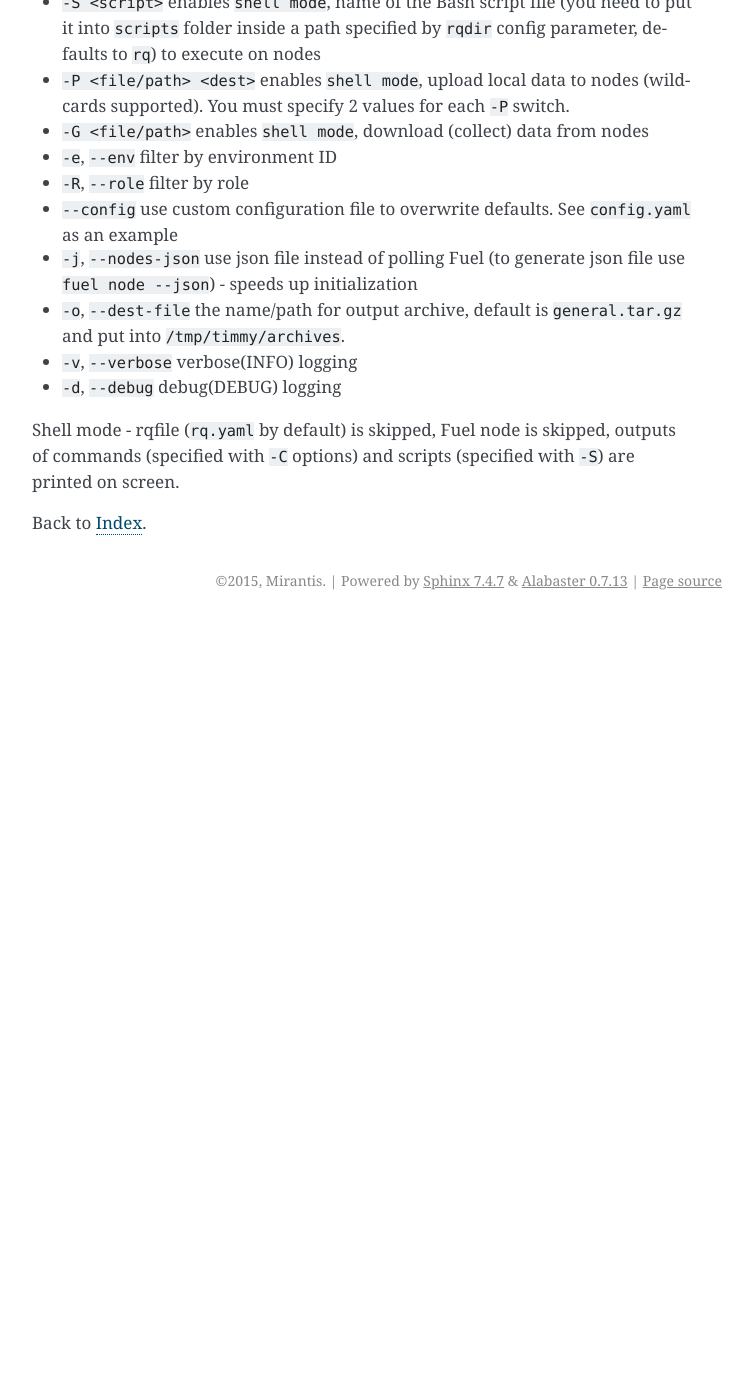
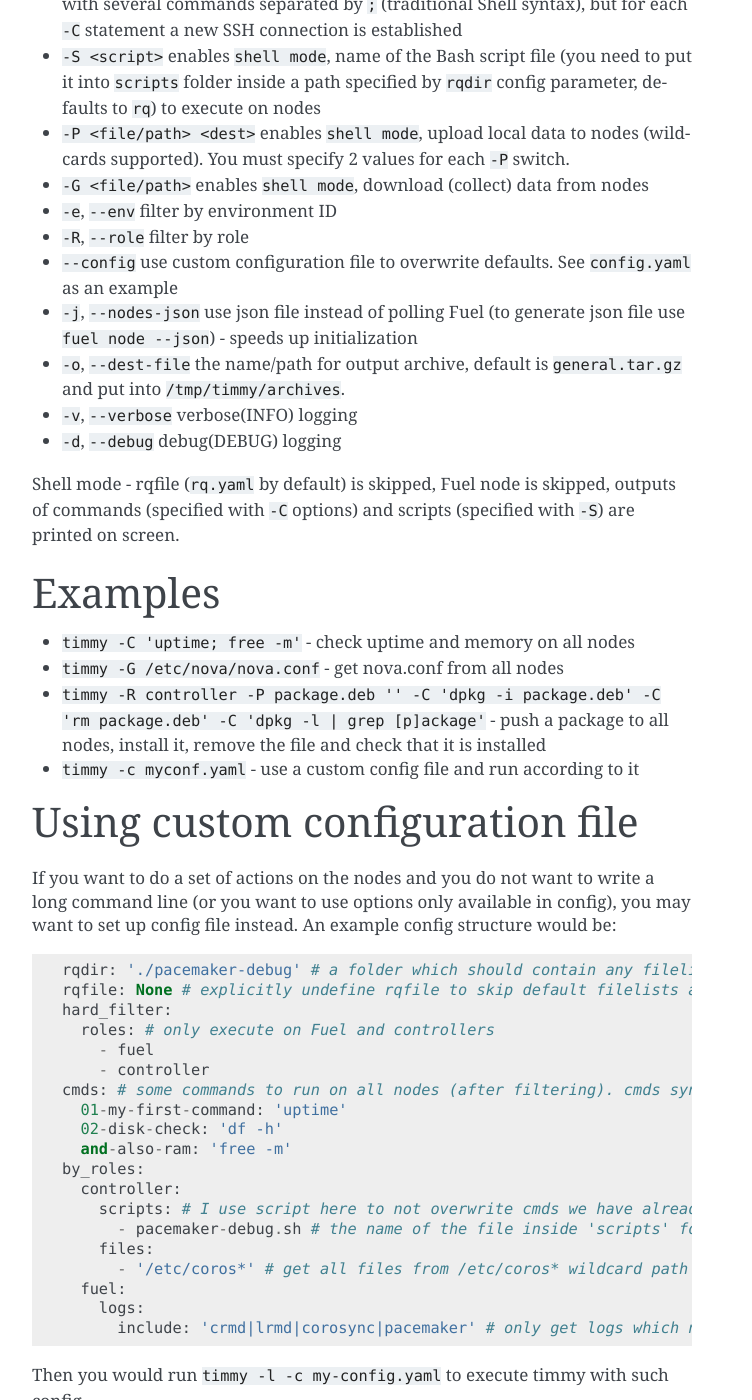
Before and after one commit to openstack-archive/timmy, a Sphinx documentation site: the page built from doc/source/usage.rst, in a window 1280 px wide and 1400 px high, scrolled down 364 px. Shown: the whole window, without its empty margins (388-1140 px from the left). Built offline with Sphinx 7.4.7, drawn with Linux system fonts in a browser that asks for light colours; before the commit the page ends 984 px from its top, so only the background shows below that; some of the changed text lies outside the part shown.

Commit message:
Add more usage examples

```diff
--- a/doc/source/usage.rst
+++ b/doc/source/usage.rst
@@ -9,9 +9,9 @@ Basically, the ``timmy.py`` is a simple wrapper that launches ``cli.py``.
 
 Basic parameters:
 
-* ``--only-logs`` collect only logs (skip files, filelists, commands and scripts)
+* ``--only-logs`` only collect logs (skip files, filelists, commands and scripts)
 * ``-l``, ``--logs`` also collect logs (logs are not collected by default due to their size)
-* ``-C <command>`` enables ``shell mode``\*, Bash command (string) to execute on nodes
+* ``-C <command>`` enables ``shell mode``\*, Bash command (string) to execute on nodes. Using multiple ``-C`` statements will give the same result as using one with several commands separated by ``;`` (traditional Shell syntax), but for each ``-C`` statement a new SSH connection is established
 * ``-S <script>`` enables ``shell mode``, name of the Bash script file (you need to put it into ``scripts`` folder inside a path specified by ``rqdir`` config parameter, defaults to ``rq``) to execute on nodes
 * ``-P <file/path> <dest>`` enables ``shell mode``, upload local data to nodes (wildcards supported). You must specify 2 values for each ``-P`` switch.
 * ``-G <file/path>`` enables ``shell mode``, download (collect) data from nodes
@@ -25,4 +25,78 @@ Basic parameters:
 
 Shell mode - rqfile (``rq.yaml`` by default) is skipped, Fuel node is skipped, outputs of commands (specified with ``-C`` options) and scripts (specified with ``-S``) are printed on screen.
 
+=====
+Examples
+=====
+
+* ``timmy -C 'uptime; free -m'`` - check uptime and memory on all nodes
+* ``timmy -G /etc/nova/nova.conf`` - get nova.conf from all nodes
+* ``timmy -R controller -P package.deb '' -C 'dpkg -i package.deb' -C 'rm package.deb' -C 'dpkg -l | grep [p]ackage'`` - push a package to all nodes, install it, remove the file and check that it is installed
+* ``timmy -с myconf.yaml`` - use a custom config file and run according to it
+
+=====
+Using custom configuration file
+=====
+
+If you want to do a set of actions on the nodes and you do not want to write a long command line (or you want to use options only available in config), you may want to set up config file instead. An example config structure would be:
+
+::
+
+  rqdir: './pacemaker-debug' # a folder which should contain any filelists and/or scripts if they are defined later, should contain folders 'filelists' and/or 'scripts'
+  rqfile: None # explicitly undefine rqfile to skip default filelists and scripts
+  hard_filter:
+    roles: # only execute on Fuel and controllers
+      - fuel
+      - controller
+  cmds: # some commands to run on all nodes (after filtering). cmds syntax is {name: value, ...}. cmds are executed in alphabetical order of names.
+    01-my-first-command: 'uptime'
+    02-disk-check: 'df -h'
+    and-also-ram: 'free -m'
+  by_roles:
+    controller:
+      scripts: # I use script here to not overwrite cmds we have already defined for all nodes earlier
+        - pacemaker-debug.sh # the name of the file inside 'scripts' folder inside 'rqdir' path, which will be executed (by default) on all nodes
+      files:
+        - '/etc/coros*' # get all files from /etc/coros* wildcard path
+    fuel:
+      logs:
+        include: 'crmd|lrmd|corosync|pacemaker' # only get logs which names match (re.search is used) this regexp
+
+Then you would run ``timmy -l -c my-config.yaml`` to execute timmy with such config.
+
+Instead of setting all structure in a config file you can move actions (cmds, files, filelists, scripts, logs) to an rqfile, and specify ``rqfile`` path in config (although with this example the config-way is more compact). ``rqfile`` structure is a bit different:
+
+::
+
+  cmds: # top-level elements are node parameters, __default will be assigned to all nodes
+    __default:
+      - 01-my-first-command: 'uptime'
+      - 02-disk-check: 'df -h'
+      - and-also-ram: 'free -m'
+  scripts:
+    by_roles: # all non "__default" keys should be matches, "by_<parameter>"
+      controller:
+        - pacemaker-debug.sh
+  files:
+    by_roles:
+      controller:
+        - '/etc/coros*'
+  logs:
+    by_roles:
+      fuel:
+        include: 'crmd|lrmd|corosync|pacemaker'
+
+Then the config should look like:
+
+::
+
+  rqdir: './pacemaker-debug'
+  rqfile: './pacemaker-rq.yaml'
+  hard_filter:
+    roles:
+      - fuel
+      - controller
+
+And you run ``timmy -l -c my-config.yaml``.
+
 Back to :doc:`Index </index>`.
```
